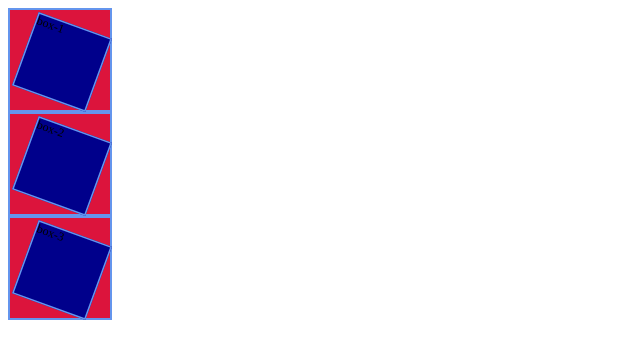
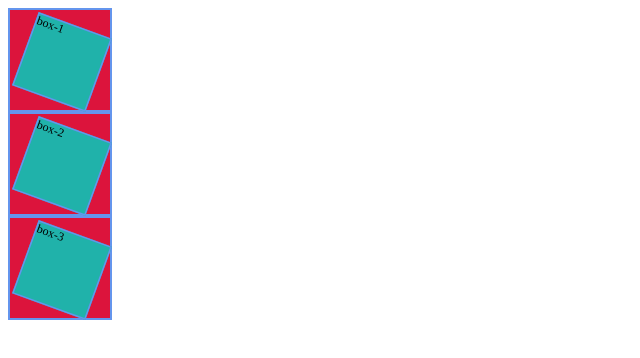
Before and after one commit to Mdhasan112/css3, a plain HTML site: page transform.html in a window 1280 px wide. Shown: the whole page, without its empty margins (0-640 px from the left). Drawn offline with Linux system fonts and the light colour scheme.

Commit message:
color added

```diff
--- a/transform.html
+++ b/transform.html
@@ -15,7 +15,7 @@
             background-color: crimson;
         }
         .inner{
-           background-color: darkblue;
+           background-color: lightseagreen;
            transform: rotate(20deg) scale(0.75);
         }
 
```
